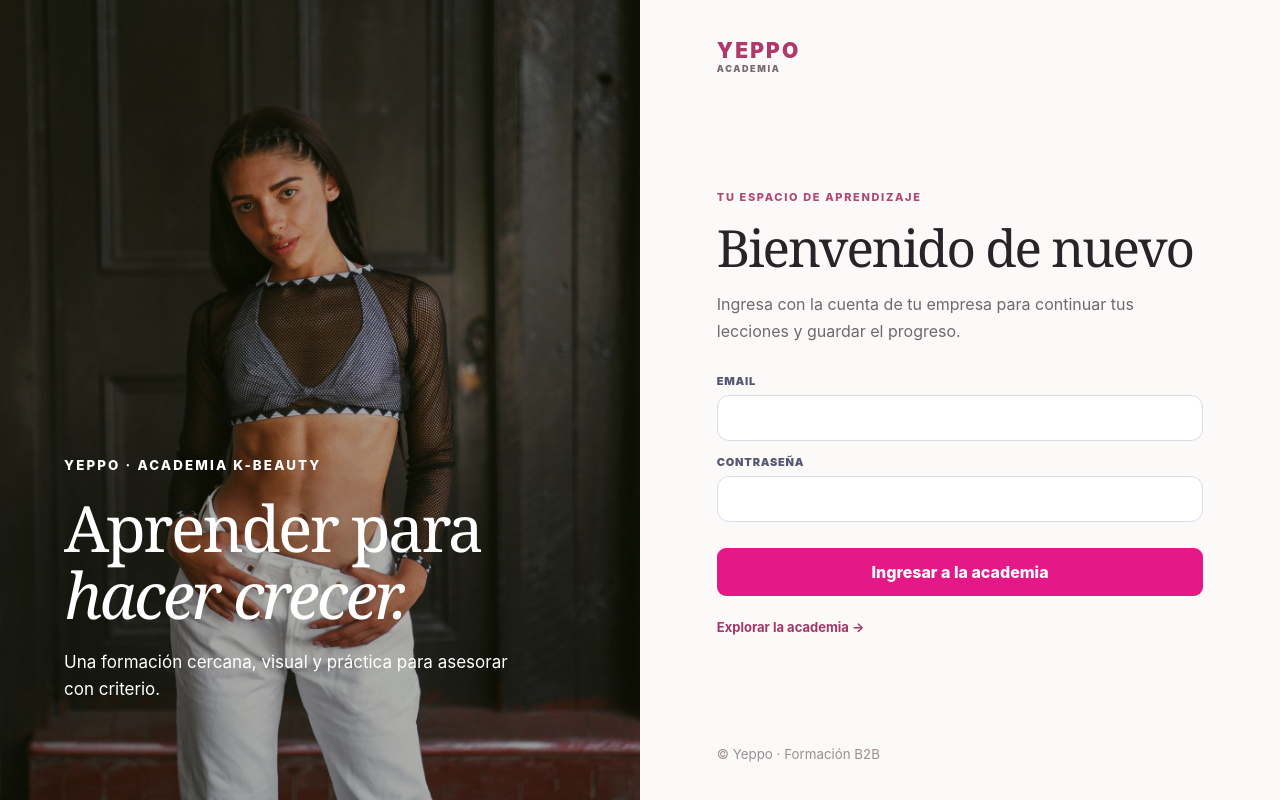
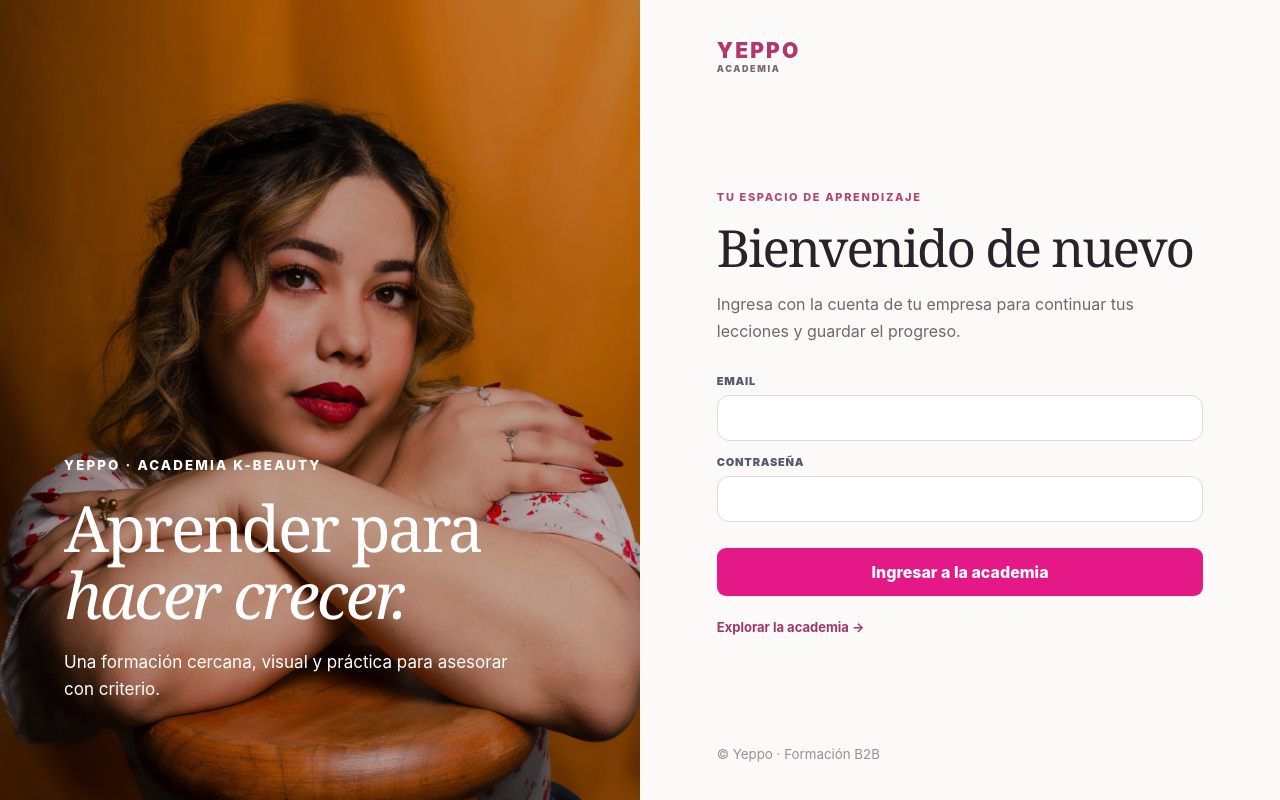
Before and after one commit to larreca/margenreal, a Next.js app in the folder yeppo-academy/: page /login in a window 1280 px wide. Built offline with nearby package versions, Linux system fonts and the light colour scheme; no server answers.

Commit message:
Clarify account preview and align login imagery

```diff
--- a/yeppo-academy/app/login/page.js
+++ b/yeppo-academy/app/login/page.js
@@ -8,5 +8,5 @@ export const metadata={title:"Ingresar · Yeppo Academy"};
 export default async function Login(){
  if(await readSession())redirect("/academy");
  const ready=Boolean(authConfigured()&&getDb());
- return <main className="editorial-login"><section className="editorial-login-photo"><img src="/assets/editorial/chile-portrait.jpg" alt="Modelo fotografiada en Santiago de Chile"/><div><small>YEPPO · ACADEMIA K-BEAUTY</small><h1>Aprender para <em>hacer crecer.</em></h1><p>Una formación cercana, visual y práctica para asesorar con criterio.</p></div></section><section className="editorial-login-panel"><div className="editorial-login-brand">YEPPO <span>ACADEMIA</span></div><div className="editorial-login-card"><small>TU ESPACIO DE APRENDIZAJE</small><h2>Bienvenido de nuevo</h2><p>Ingresa con la cuenta de tu empresa para continuar tus lecciones y guardar el progreso.</p>{ready?<LoginForm/>:<div className="editorial-login-pending"><b>Acceso de cuentas en preparación</b><p>El formulario ya está diseñado. Para habilitar ingresos y progreso compartido falta conectar la base de datos y crear las cuentas; mientras tanto, puedes recorrer las rutas de aprendizaje disponibles.</p></div>}<div className="editorial-login-links"><Link href="/revision">Explorar la academia →</Link></div></div><small className="editorial-login-bottom">© Yeppo · Formación B2B</small></section></main>
+ return <main className="editorial-login"><section className="editorial-login-photo"><img src="/assets/editorial/chile-model.jpg" alt="Retrato editorial de belleza fotografiado en Santiago de Chile"/><div><small>YEPPO · ACADEMIA K-BEAUTY</small><h1>Aprender para <em>hacer crecer.</em></h1><p>Una formación cercana, visual y práctica para asesorar con criterio.</p></div></section><section className="editorial-login-panel"><div className="editorial-login-brand">YEPPO <span>ACADEMIA</span></div><div className="editorial-login-card"><small>TU ESPACIO DE APRENDIZAJE</small><h2>{ready?"Bienvenido de nuevo":"Tu espacio de aprendizaje"}</h2><p>{ready?"Ingresa con la cuenta de tu empresa para continuar tus lecciones y guardar el progreso.":"Las lecciones ya están abiertas para que explores la academia y pruebes su contenido."}</p>{ready?<LoginForm/>:<div className="editorial-login-pending"><b>Acceso personal en preparación</b><p>Cuando estén activas las cuentas, aquí podrás guardar tu avance y retomar la ruta. Por ahora puedes recorrer los capítulos disponibles sin ingresar.</p></div>}<div className="editorial-login-links"><Link href="/revision">Explorar la academia →</Link></div></div><small className="editorial-login-bottom">© Yeppo · Formación B2B</small></section></main>
 }
```
